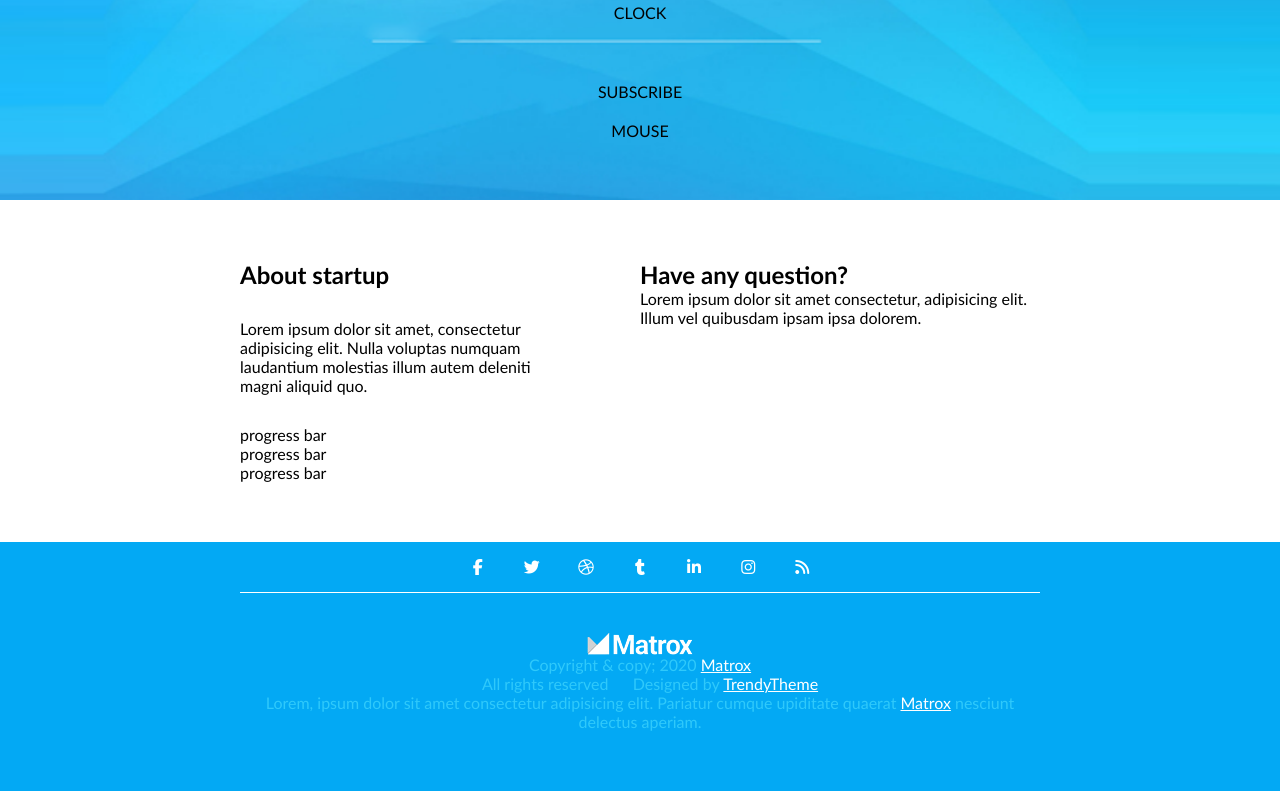
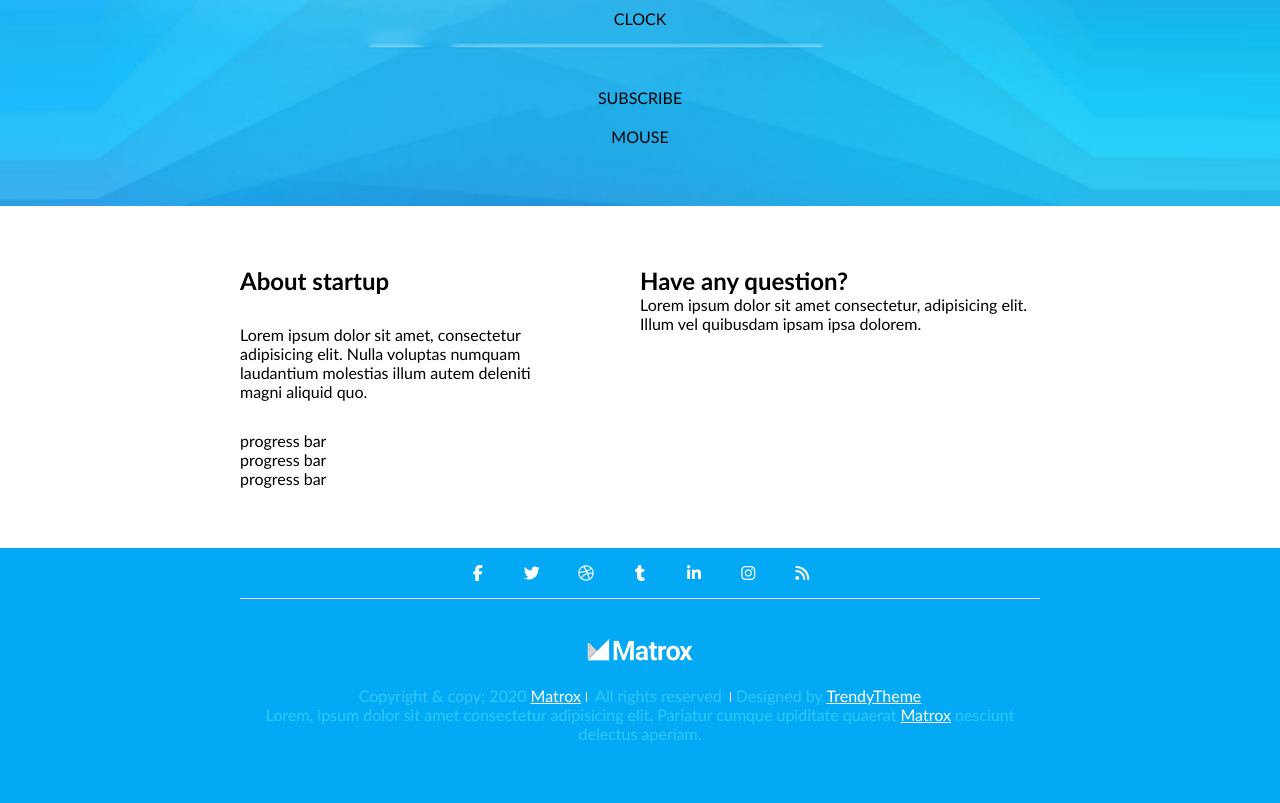
Before and after one commit to IgnasKazenas/5-coming-soon, a plain HTML site: page index.html in a window 1280 px wide. Shown: the part 419-1222 px from the top of the page. Drawn offline with Linux system fonts and the light colour scheme.

Commit message:
footer styling update

```diff
--- a/css/main.css
+++ b/css/main.css
@@ -101,6 +101,10 @@
             background-color: white;
             color: black;
         }
+    .logo {
+        text-align: center;
+        padding: 0 20vw 2vw 20vw;
+    }
     footer.container {
         padding-top: 0;
     }
@@ -112,8 +116,27 @@
     .texts.borders {
         margin-left: 10px;
         margin-right: 10px;
-        padding-left: 10px;
-        padding-right: 10px;
+        position: relative;
+    }
+    .texts.borders::before {
+        display: inline-block;
+        content: '';
+        width: 1px;
+        height: 10px;
+        background-color: #fff;
+        position: absolute;
+        left: -9px;
+        top: 6px;
+    }
+    .texts.borders::after {
+        display: inline-block;
+        content: '';
+        width: 1px;
+        height: 10px;
+        background-color: #fff;
+        position: absolute;
+        top: 6px;
+        right: -9px;
     }
         .footer-texts > .logo {
             margin-bottom: 40px;
--- a/index.html
+++ b/index.html
@@ -71,14 +71,14 @@
                 <a href="#" target="_blank" class="fab fa-instagram"></a>
                 <a href="#" target="_blank" class="fas fa-rss"></a>
             </div>
-            <div class="copyright">
+            <div class="texts">
                 <img class="logo" src="/img/matrox logo.png" alt="logo">
                 <div class="copyright">
                     Copyright & copy; 2020
                     <a href="#">
                         Matrox
                     </a>
-                <div>
+                </div>
                 <div class="texts borders">All rights reserved</div>
                 <div class="texts">Designed by
                     <a href="#" target="_blank">
```
